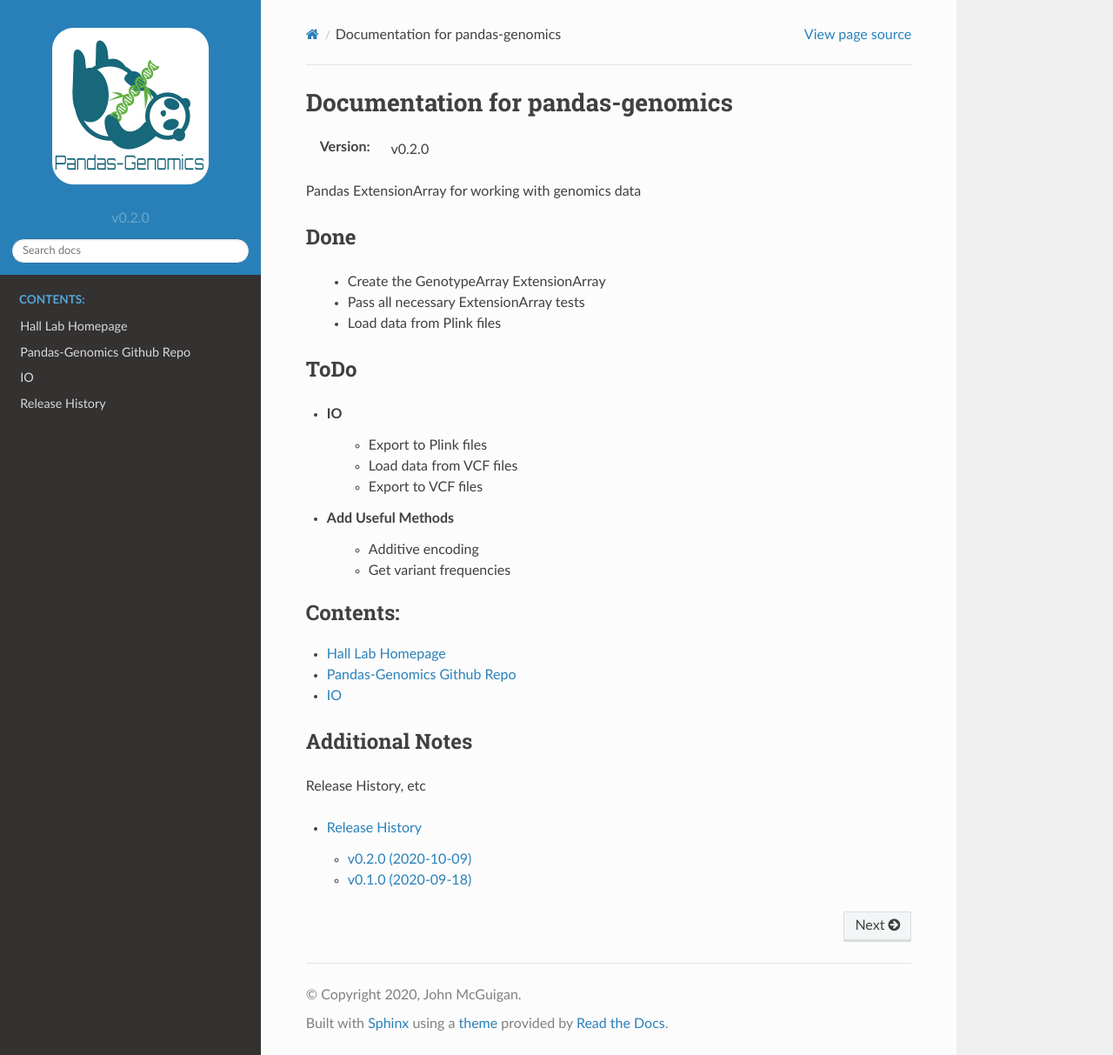
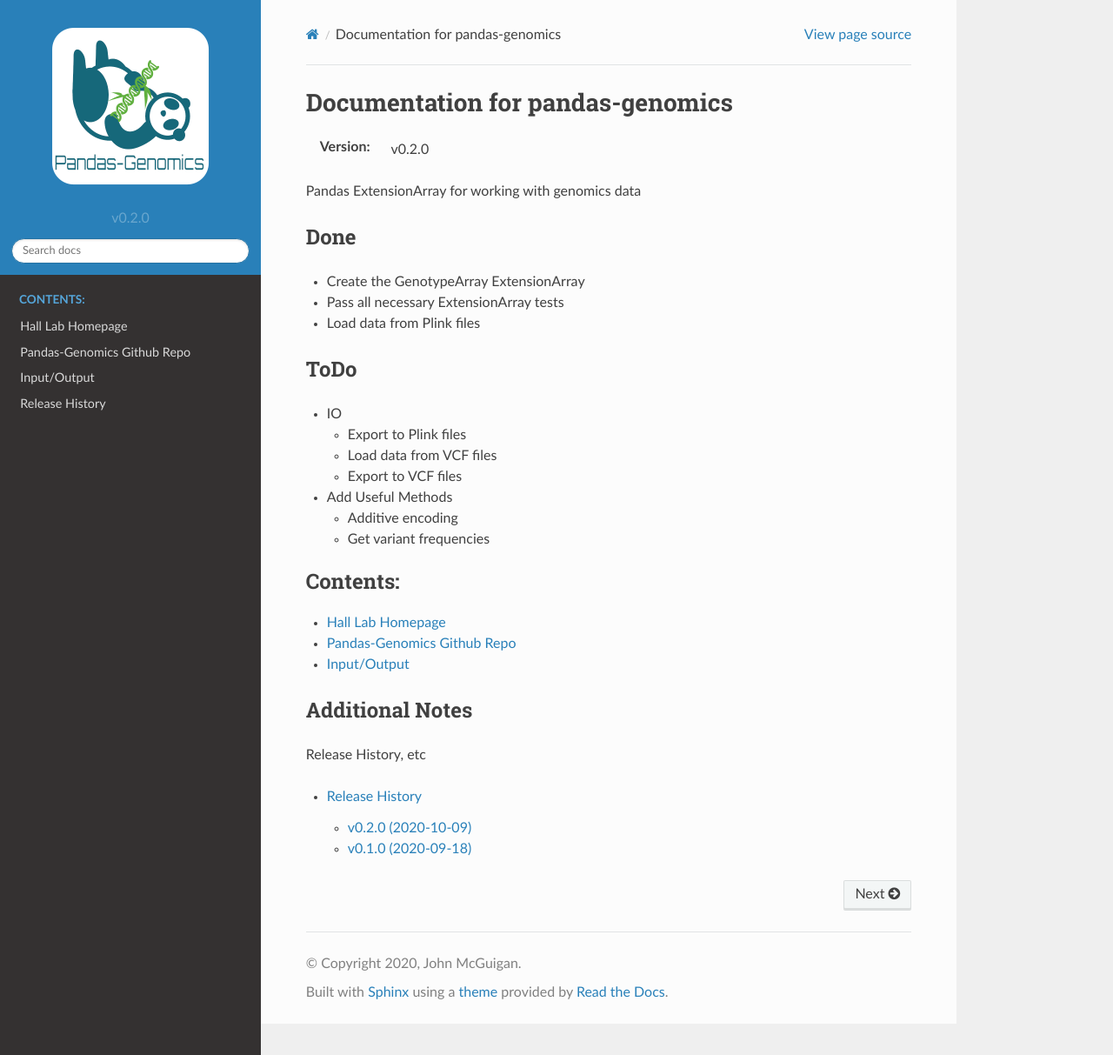
Before and after one commit to HallLab/pandas-genomics, a Sphinx documentation site: the page built from docs/index.rst, in a window 1280 px wide and 1213 px high. Shown: the whole window at 87% size. Built offline with Sphinx 7.4.7 and the Read the Docs theme 2.0.0, drawn with Linux system fonts in a browser that asks for light colours.

Commit message:
Fix docs

```diff
--- a/docs/index.rst
+++ b/docs/index.rst
@@ -12,20 +12,23 @@ Pandas ExtensionArray for working with genomics data
 Done
 ----
 
- - Create the GenotypeArray ExtensionArray
- - Pass all necessary ExtensionArray tests
- - Load data from Plink files
+* Create the GenotypeArray ExtensionArray
+* Pass all necessary ExtensionArray tests
+* Load data from Plink files
 
 ToDo
 ----
 
-- IO
-    - Export to Plink files
-    - Load data from VCF files
-    - Export to VCF files
-- Add Useful Methods
-    - Additive encoding
-    - Get variant frequencies
+* IO
+
+  * Export to Plink files
+  * Load data from VCF files
+  * Export to VCF files
+
+* Add Useful Methods
+
+  * Additive encoding
+  * Get variant frequencies
 
 .. toctree::
    :maxdepth: 2
--- a/docs/io.rst
+++ b/docs/io.rst
@@ -1,8 +1,8 @@
-==
-IO
-==
+============
+Input/Output
+============
 
 The `io` module contains several functions for loading and saving to common variant formats
 
-.. automodule:: pandas-genomics.io
+.. automodule:: pandas_genomics.io
    :members:
```
